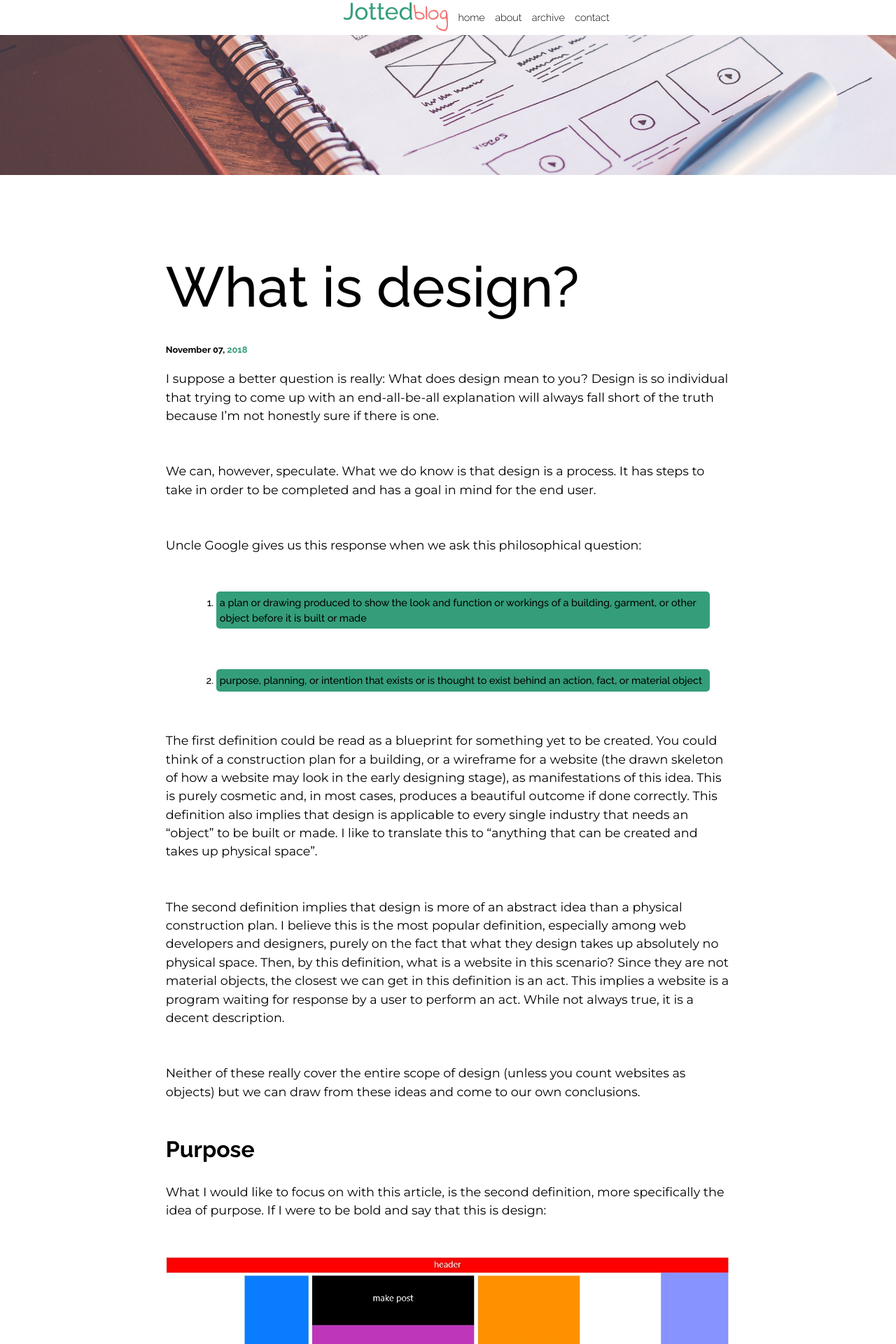
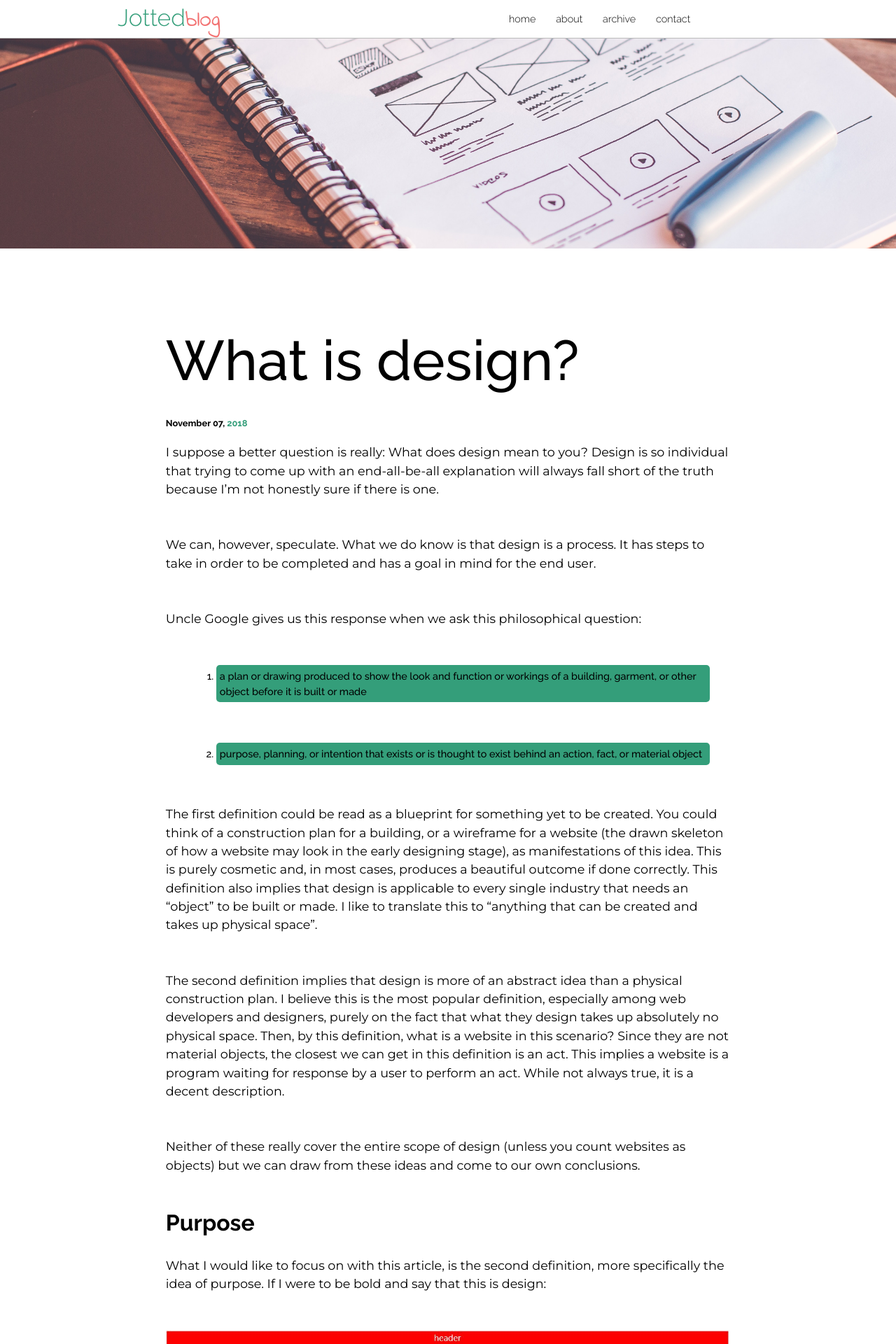
Before and after one commit to abelshinabery/jotted-blog, a Jekyll site: the page built from _posts/2018-11-07-What-is-design?.md, in a window 1280 px wide. Shown: the top 1920 px of the page at 70% size. Built offline with Jekyll 4.4.1, drawn with Linux system fonts in a browser that asks for light colours.

Commit message:
Changed header to larger size and messed with the banner on posts. Using style tags in post.html to dynamically change the grid when it senses its on a post

```diff
--- a/_includes/header.html
+++ b/_includes/header.html
@@ -2,10 +2,3 @@
   <h1 id="title"><a href="{{nav.link}}/">Jotted<span class="orange-text" id="title-blog">blog</span></a>
 </header>
 <div id="main-banner"></div>
-<style>
-  #main-banner {
-    background-image: url("/assets/images/post-images/{{ page.title | replace: ' ', '-' | remove: '?' | append: '.jpg' }}");
-    background-size: cover;
-    background-position: center;
-  }
-</style>
--- a/_layouts/post.html
+++ b/_layouts/post.html
@@ -6,6 +6,30 @@
   <body id="post-body">
     <div id="grid-container">
       {% include header.html %}
+      <style>
+        #main-banner {
+          background-image: url("/assets/images/post-images/{{ page.title | replace: ' ', '-' | remove: '?' | append: '.jpg' }}");
+          background-size: cover;
+          background-position: center;
+        }
+
+        #grid-container {
+            grid-template-columns: 1fr;
+            grid-template-rows: 150px 100px 200px 2.9fr 100px;
+            grid-template-areas: "header" "nav" "banner" "main" "footer";
+        }
+
+        @media only screen  and (min-width : 1224px) {
+          #grid-container {
+            grid-template-columns: 3fr 2.5fr;
+            grid-template-rows: 55px 300px 1fr 55px;
+        		grid-template-areas: "header nav"
+        							 "banner banner"
+        							 "main main"
+        							 "footer footer";
+          }
+      }
+      </style>
       {% include nav.html %}
       <main id="main">
         <div class="post-container">
--- a/_scss/2-base/_base.scss
+++ b/_scss/2-base/_base.scss
@@ -51,7 +51,7 @@ Header
 
 #title {
 	font-size: 7em;
-	font-weight: 500;
+	font-weight: 300;
 	a {
 		color: $primary-color;
 		text-decoration: none;
@@ -64,7 +64,6 @@ Header
 
 #main-banner {
 	grid-area: banner;
-	background: $primary-color;
 }
 
 
--- a/_scss/2-base/_media-queries.scss
+++ b/_scss/2-base/_media-queries.scss
@@ -13,10 +13,9 @@ Media Queries
 	*/
 
 	#grid-container {
-		grid-template-columns: 1fr 1fr;
-		grid-template-rows: 50px 200px 1fr 55px;
+		grid-template-columns: 3fr 2.5fr;
+		grid-template-rows: 55px 1fr 55px;
 		grid-template-areas: "header nav"
-							 "banner banner"
 							 "main main"
 							 "footer footer";
 		min-height: 100vh;
@@ -30,16 +29,21 @@ Media Queries
 	*/
 
 	#header {
-		text-align: right;
 		font-size: .3em;
 		z-index: 2;
+		display: flex;
+		align-items: center;
+	}
+
+	#title {
+		margin-left: 5em;
 	}
 
 	#header, #nav {
-		//border-bottom: 1px solid #bbb;
+		border-bottom: 1px solid #bbb;
 		//box-shadow: 0px 1px 1px #eee;
-		// position: sticky;
-		// top: 0;
+		position: sticky;
+		top: 0;
 		background-color: rgba(255,255,255,1);
 	}
 
@@ -66,7 +70,7 @@ Media Queries
 	}
 
 	.nav-text {
-		margin-left: 1em;
+		margin-left: 2em;
 		a {
 			color: black;
 		}
```
